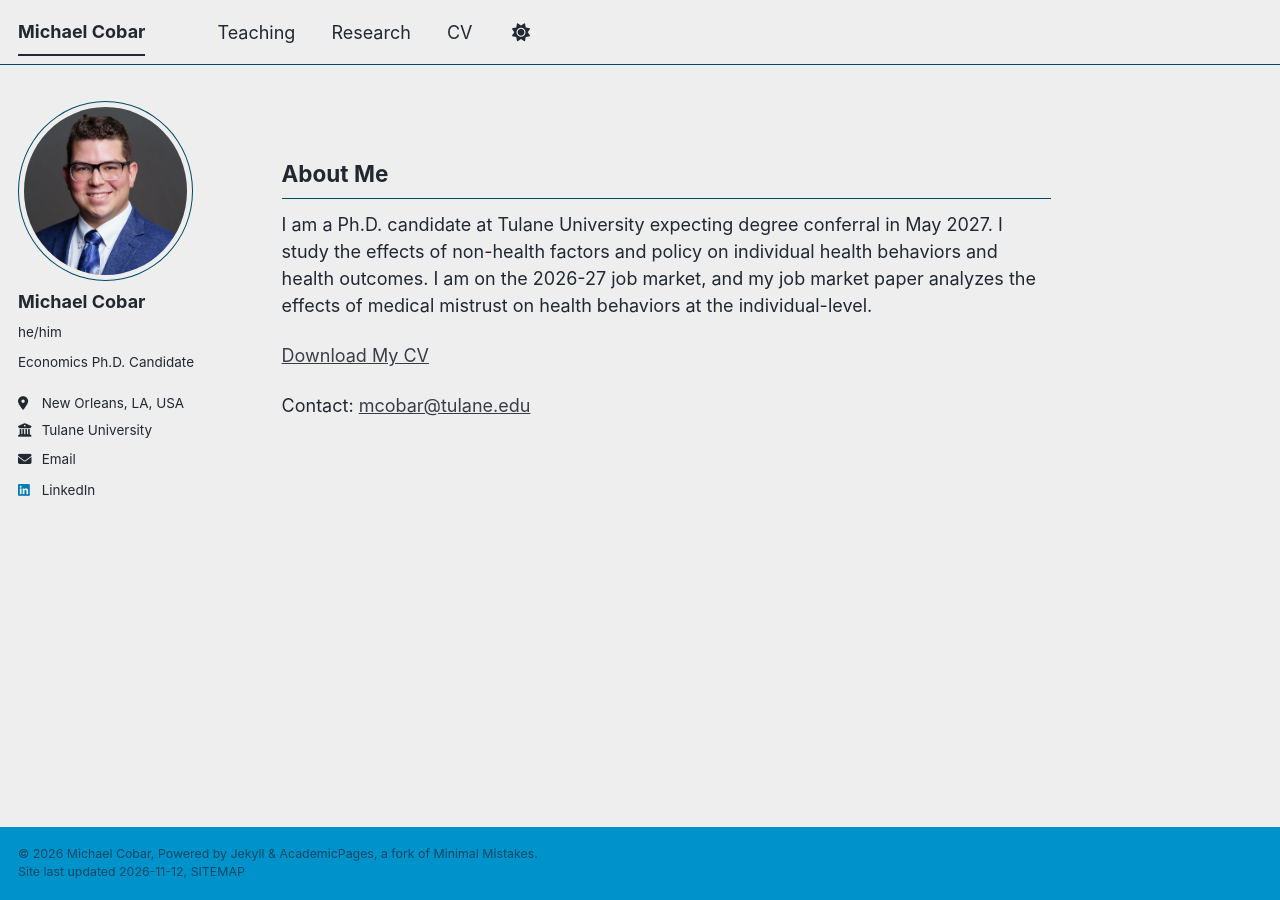
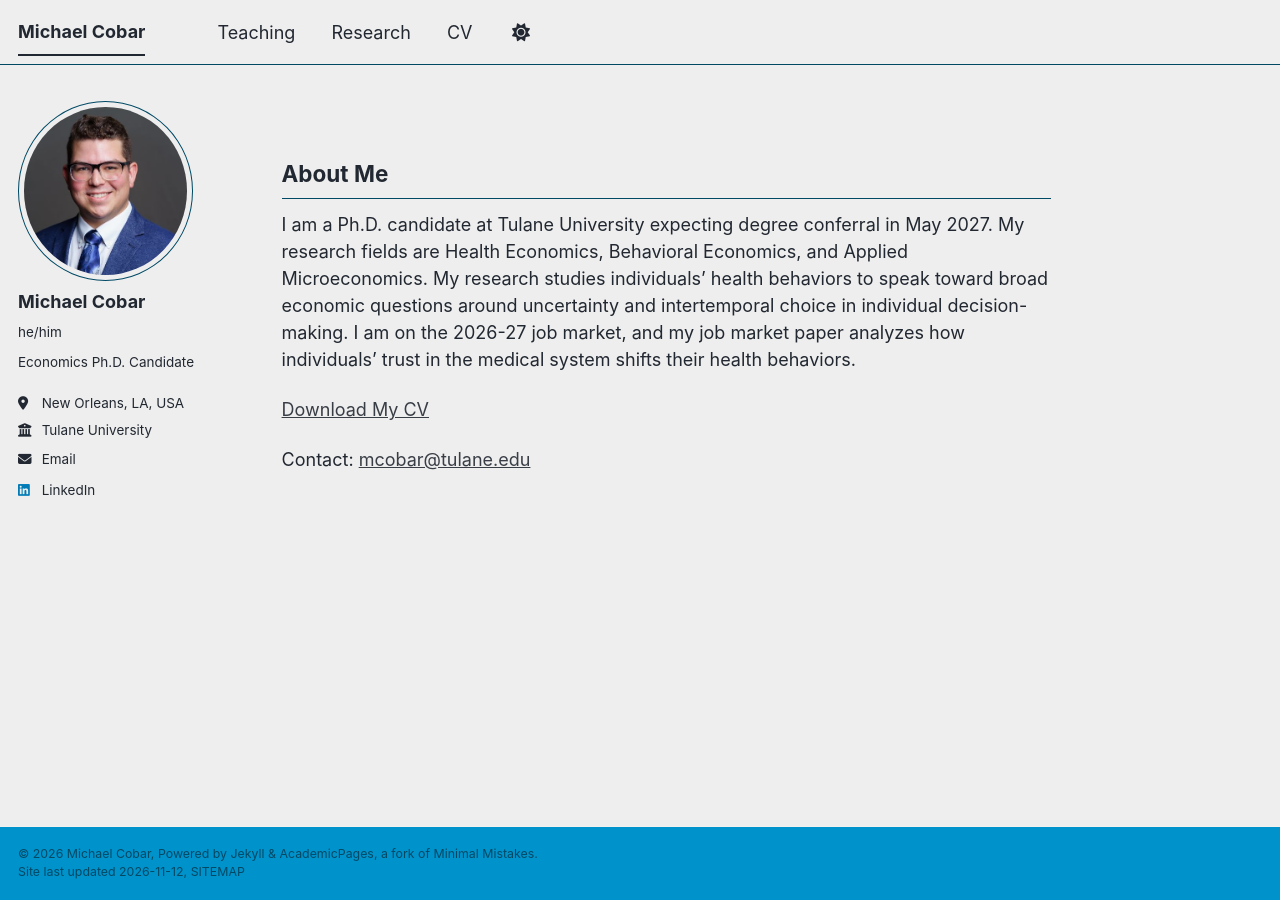
Before and after one commit to MichaelECobar/michaelecobar.github.io, a Jekyll site: the page built from _pages/about.md, in a window 1280 px wide. Built offline with Jekyll 4.4.1, drawn with Linux system fonts in a browser that asks for light colours; a style sheet for code colours, icons or effects is not loaded.

Commit message:
Revise about me section and update CV link
Updated personal description and research focus. Changed CV download link.

```diff
--- a/_pages/about.md
+++ b/_pages/about.md
@@ -8,9 +8,8 @@ redirect_from:
 ---
 ## About Me
 
-I am a Ph.D. candidate at Tulane University expecting degree conferral in May 2027. I study the effects of non-health factors and policy on individual health behaviors and health outcomes. I am on the 2026-27 job market, and my job market paper analyzes the effects of medical mistrust on health behaviors at the individual-level.
+I am a Ph.D. candidate at Tulane University expecting degree conferral in May 2027. My research fields are Health Economics, Behavioral Economics, and Applied Microeconomics. My research studies individuals’ health behaviors to speak toward broad economic questions around uncertainty and intertemporal choice in individual decision-making. I am on the 2026-27 job market, and my job market paper analyzes how individuals’ trust in the medical system shifts their health behaviors.
 
-<!-- [Download my CV](/files/Cobar_Michael_CV.pdf) -->
-[Download My CV](/files/CV_Michael_Cobar_Teaching_Ref.pdf)
+[Download My CV](/files/CV_Michael_Cobar_Ref.pdf)
 
 Contact: [mcobar@tulane.edu](mailto:mcobar@tulane.edu)
```
